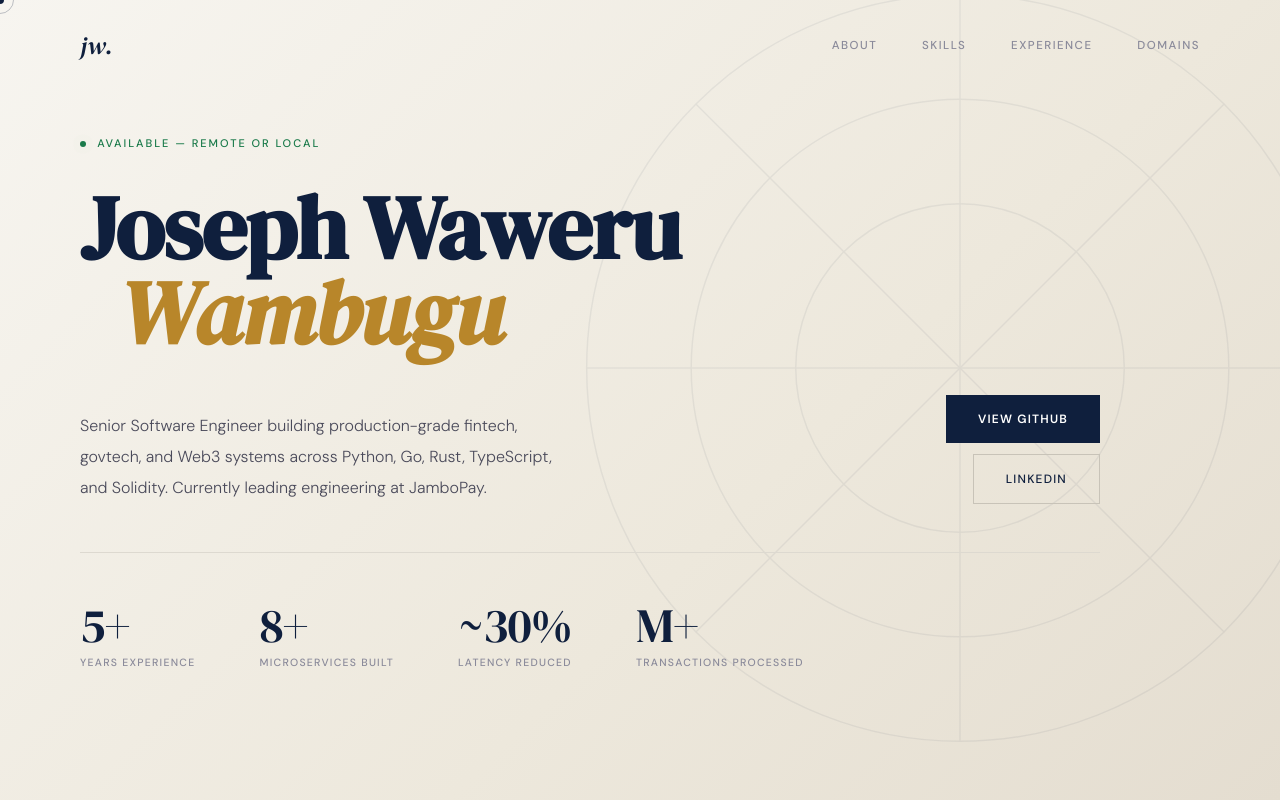
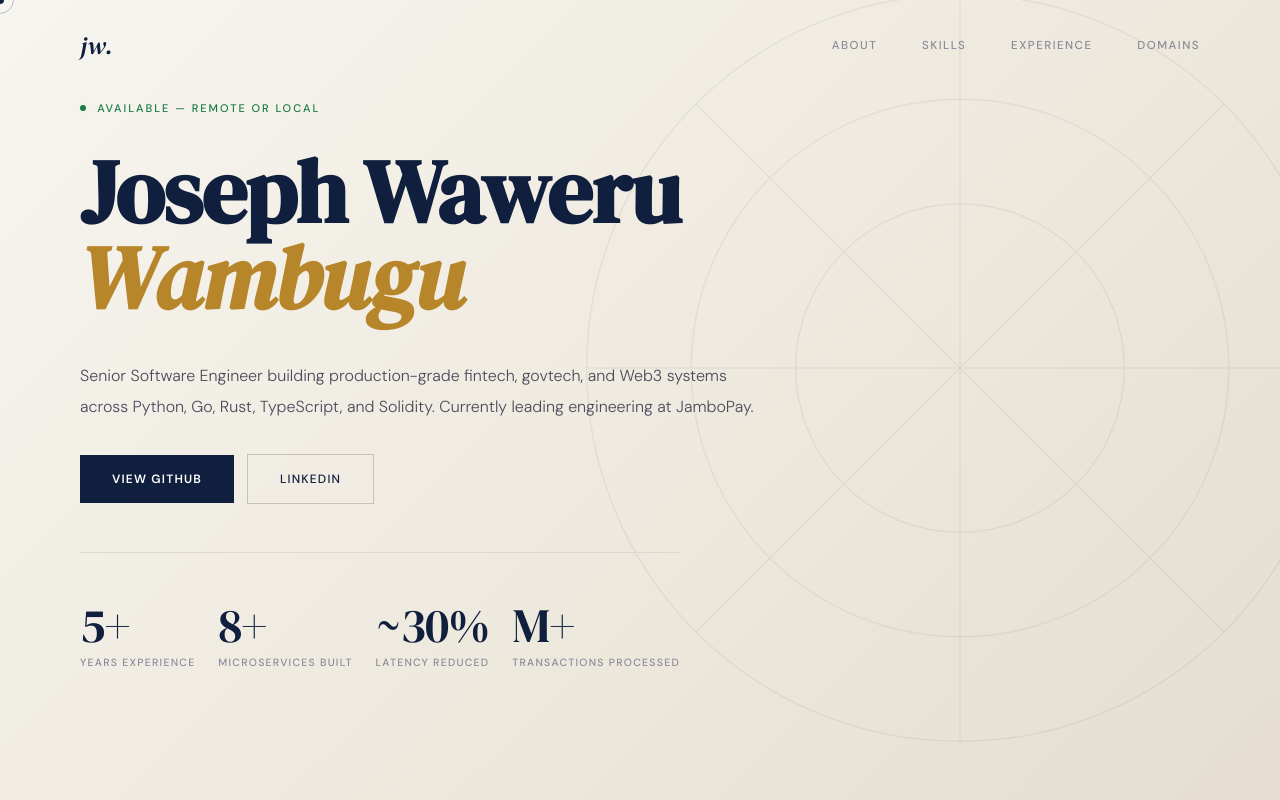
Before and after one commit to joseeyw/joseeyw.github.io, a plain HTML site: page index.html in a window 1280 px wide. Shown: the top 800 px of the page. Drawn offline with Linux system fonts and the light colour scheme.

Commit message:
centre allgnment

```diff
--- a/index.html
+++ b/index.html
@@ -62,31 +62,31 @@ nav.stuck{background:rgba(247,245,240,.96);backdrop-filter:blur(20px);border-col
 
 
 /* HERO */
-.hero{min-height:100vh;display:flex;align-items:flex-end;padding:0 5rem 8rem;position:relative;overflow:hidden}
+.hero{min-height:100vh;display:flex;align-items:flex-end;justify-content:center;padding:0 5rem 8rem;position:relative;overflow:hidden}
 .hero-bg{position:absolute;inset:0;background:linear-gradient(135deg,#F7F5F0 0%,#EDE8DC 60%,#E4DDD0 100%)}
 .hero-lines{position:absolute;inset:0;overflow:hidden;pointer-events:none}
 .hero-lines svg{position:absolute;right:-10%;top:-10%;width:70%;opacity:.06}
-.hero-inner{max-width:1020px;width:100%;position:relative;z-index:1}
+.hero-inner{max-width:1200px;width:100%;position:relative;z-index:1}
 .avail{display:inline-flex;align-items:center;gap:.7rem;font-size:11px;letter-spacing:.18em;text-transform:uppercase;color:var(--green);margin-bottom:2rem;opacity:0;animation:up .6s .1s forwards;font-weight:500}
 .avail-dot{width:6px;height:6px;background:var(--green);border-radius:50%;animation:glow 2.5s infinite}
 @keyframes glow{0%,100%{box-shadow:0 0 0 0 rgba(26,122,74,.4)}70%{box-shadow:0 0 0 7px rgba(26,122,74,0)}}
 .hero h1{font-family:var(--serif);font-size:clamp(3.8rem,7vw,6.8rem);line-height:.95;letter-spacing:-.01em;margin-bottom:2.5rem;color:var(--navy);opacity:0;animation:up .8s .25s forwards}
-.hero h1 .name2{display:block;font-style:italic;color:var(--gold);padding-left:2.5rem}
-.hero-row{display:flex;align-items:flex-end;justify-content:space-between;gap:3rem;flex-wrap:wrap;opacity:0;animation:up .8s .5s forwards}
-.hero-desc{font-size:16px;color:var(--off);max-width:500px;line-height:1.95;font-weight:300}
-.hero-actions{display:flex;flex-direction:column;gap:.7rem;align-items:flex-end;flex-shrink:0}
+.hero h1 .name2{display:block;font-style:italic;color:var(--gold);padding-left:0}
+.hero-row{display:flex;align-items:flex-start;gap:2rem;flex-wrap:wrap;opacity:0;animation:up .8s .5s forwards;flex-direction:column}
+.hero-desc{font-size:16px;color:var(--off);max-width:680px;line-height:1.95;font-weight:300}
+.hero-actions{display:flex;flex-direction:row;gap:.8rem;align-items:center;flex-wrap:wrap}
 .btn-n{display:inline-flex;align-items:center;gap:.6rem;background:var(--navy);color:var(--white);padding:.85rem 2rem;font-size:12px;font-weight:600;letter-spacing:.1em;text-transform:uppercase;text-decoration:none;font-family:var(--sans);transition:background .2s,transform .15s,box-shadow .2s;white-space:nowrap}
 .btn-n:hover{background:var(--navy-lt);transform:translateY(-2px);box-shadow:0 8px 28px rgba(15,31,61,.18)}
 .btn-o{display:inline-flex;align-items:center;gap:.6rem;background:transparent;color:var(--navy);padding:.85rem 2rem;font-size:12px;font-weight:500;letter-spacing:.1em;text-transform:uppercase;text-decoration:none;font-family:var(--sans);border:1px solid var(--border2);transition:border-color .2s,background .2s,transform .15s;white-space:nowrap}
 .btn-o:hover{border-color:var(--navy);background:var(--navy);color:var(--white);transform:translateY(-2px)}
-.hero-stats{display:flex;gap:4rem;padding:3rem 0 0;border-top:1px solid var(--border);margin-top:3rem;opacity:0;animation:up .8s .75s forwards}
+.hero-stats{display:flex;gap:0;padding:3rem 0 0;border-top:1px solid var(--border);margin-top:3rem;opacity:0;animation:up .8s .75s forwards;justify-content:space-between;max-width:600px}
 .st-val{font-family:var(--serif);font-size:3rem;color:var(--navy);letter-spacing:-.02em;display:block;line-height:1}
 .st-lab{font-size:10.5px;color:var(--muted);letter-spacing:.12em;text-transform:uppercase;margin-top:.35rem;display:block;font-weight:500}
 @keyframes up{from{opacity:0;transform:translateY(28px)}to{opacity:1;transform:translateY(0)}}
 
 /* SECTIONS */
 section{padding:7rem 5rem;position:relative}
-.s-in{max-width:1080px;margin:0 auto}
+.s-in{max-width:1200px;margin:0 auto}
 .s-eye{font-size:10px;letter-spacing:.22em;text-transform:uppercase;color:var(--gold);margin-bottom:.6rem;display:flex;align-items:center;gap:.8rem;font-weight:600}
 .s-eye::before{content:'';width:24px;height:1px;background:var(--gold)}
 .s-title{font-family:var(--serif);font-size:clamp(2rem,3.5vw,2.8rem);letter-spacing:-.01em;margin-bottom:3.5rem;color:var(--navy);line-height:1.1}
```
